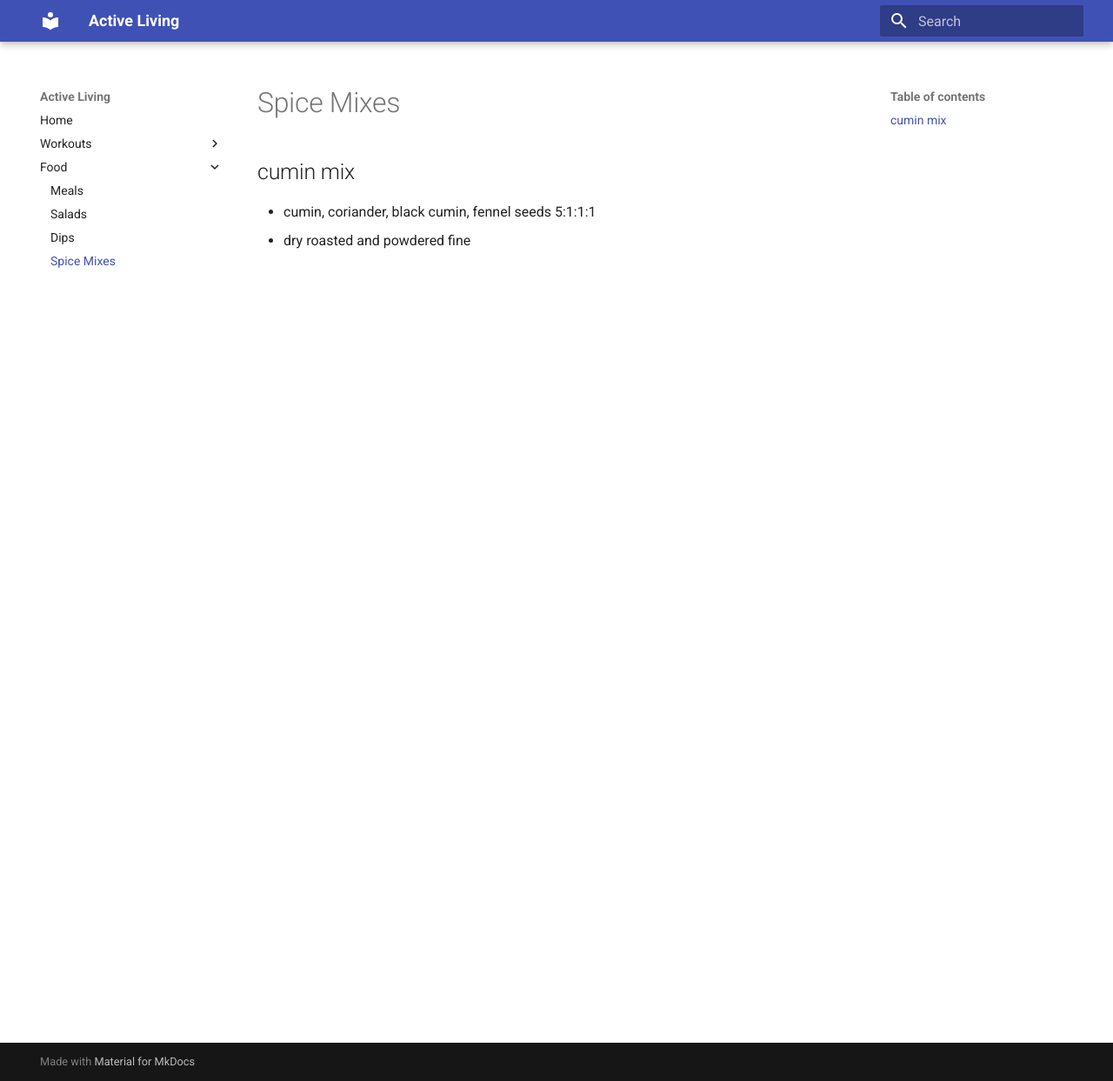
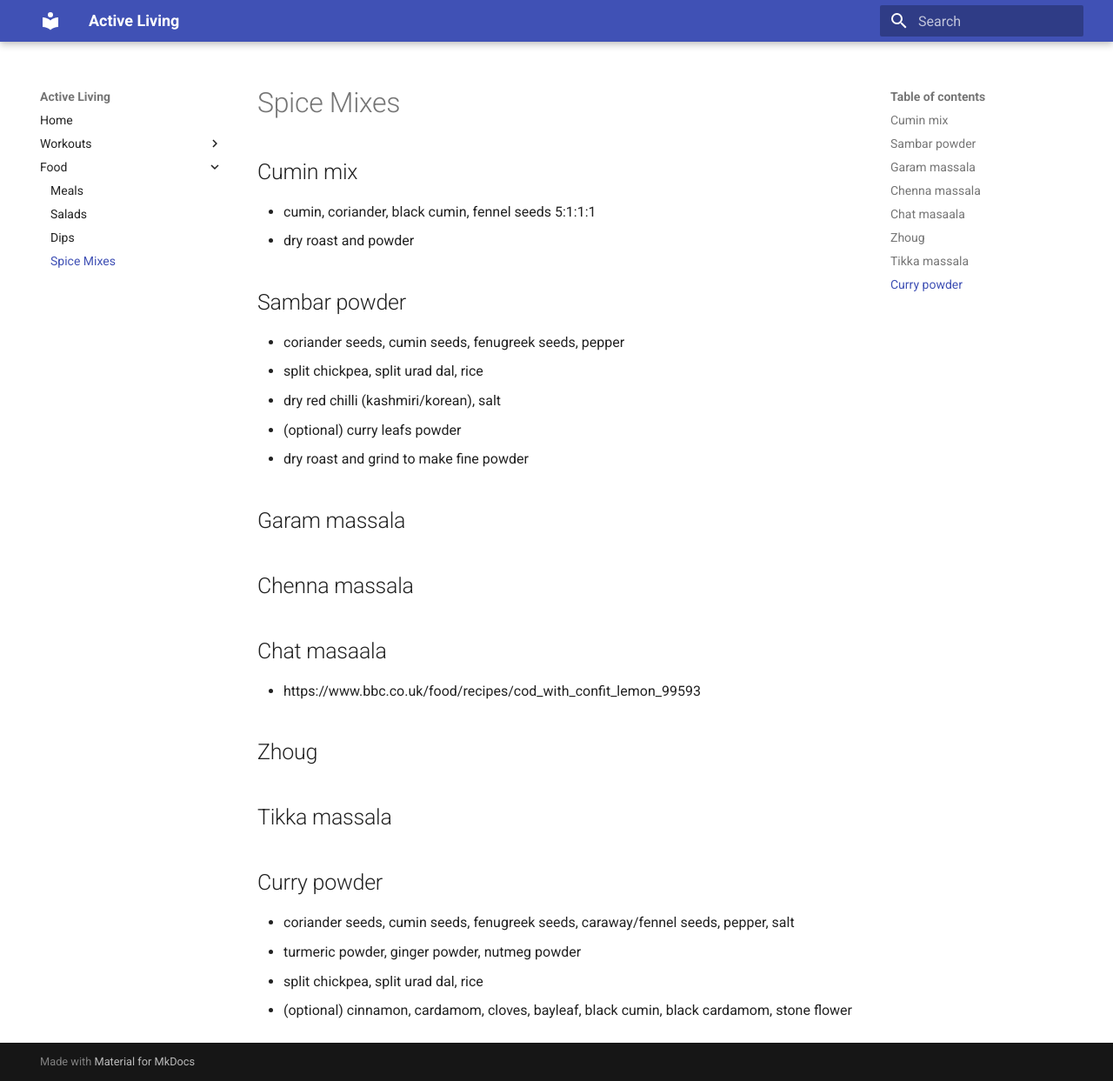
Before and after one commit to sid-kas/ActiveLiving, an MkDocs documentation site: the page built from docs/food/spice-mixes.md, in a window 1280 px wide and 1243 px high. Shown: the whole window at 87% size. Built offline with MkDocs 1.6.1 and Material for MkDocs 9.7.7, drawn with Linux system fonts in a browser that asks for light colours.

Commit message:
structuing and more

```diff
--- a/docs/food/spice-mixes.md
+++ b/docs/food/spice-mixes.md
@@ -1,3 +1,27 @@
-## cumin mix
+## Cumin mix
 - cumin, coriander, black cumin, fennel seeds 5:1:1:1
-- dry roasted and powdered fine
+- dry roast and powder
+
+## Sambar powder
+- coriander seeds, cumin seeds, fenugreek seeds, pepper
+- split chickpea, split urad dal, rice
+- dry red chilli (kashmiri/korean), salt
+- (optional) curry leafs powder
+- dry roast and grind to make fine powder
+
+## Garam massala
+
+## Chenna massala
+
+## Chat masaala
+- https://www.bbc.co.uk/food/recipes/cod_with_confit_lemon_99593
+
+## Zhoug
+
+
+## Tikka massala
+## Curry powder
+- coriander seeds, cumin seeds, fenugreek seeds, caraway/fennel seeds, pepper, salt
+- turmeric powder, ginger powder, nutmeg powder
+- split chickpea, split urad dal, rice
+- (optional) cinnamon, cardamom, cloves, bayleaf, black cumin, black cardamom, stone flower
```
Also changed, not shown: docs/food/desserts.md (added, +5 -0 lines), docs/food/dips.md (+1 -1 lines), docs/food/meals.md (+105 -70 lines), docs/food/salads.md (+4 -3 lines), docs/food/smoothies.md (added, +14 -0 lines), docs/workouts/no-equipment.md (+1 -1 lines).
